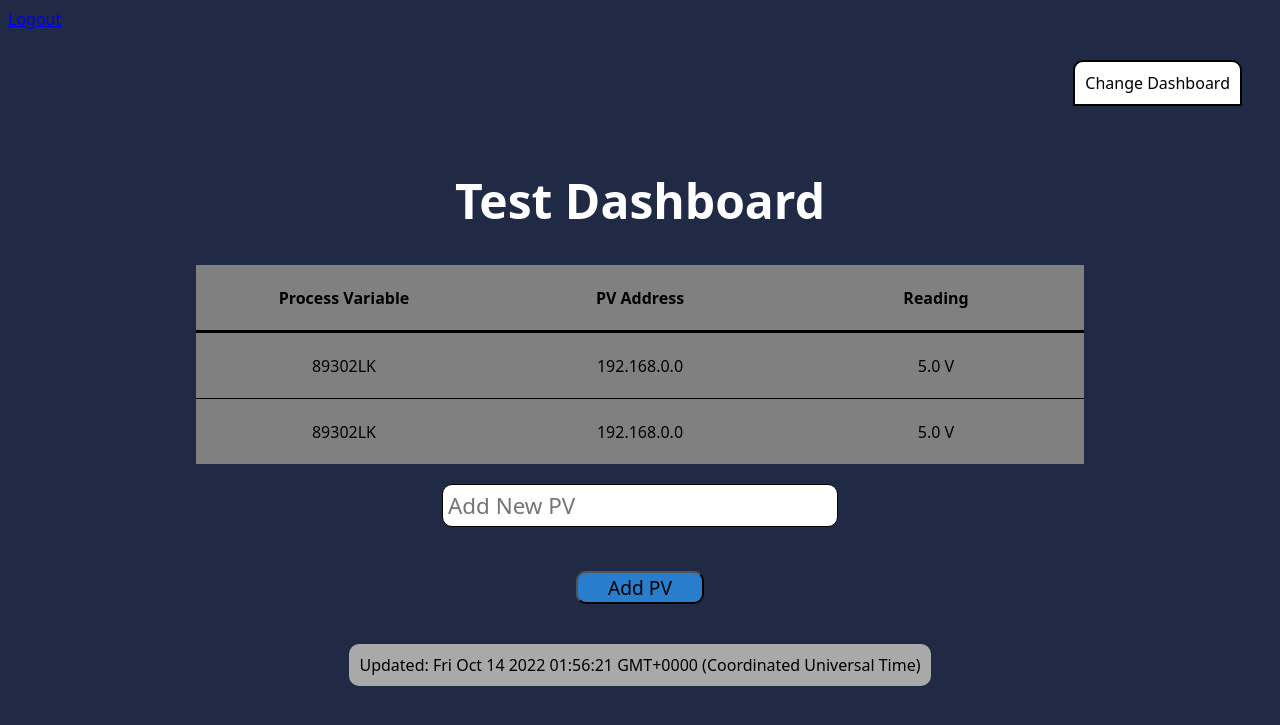
After one commit to PenPen7531/ISSP-Triumf-435, a Flask app: template app/templates/public/test_dash.html in a window 1280 px wide. The commit adds this page. Shown: the top 725 px of the page. Run offline with Flask 2, Linux system fonts and the light colour scheme; the template is opened without the code that fills it, so the values that code supplies are empty.

Commit message:
Added new page without dynamic formatting

```diff
--- /dev/null
+++ b/app/static/css/dash-home.css
@@ -0,0 +1,94 @@
+table{
+    table-layout: fixed;
+
+    background-color: grey;
+}
+*{
+    font-family: system-ui, -apple-system, BlinkMacSystemFont, 'Segoe UI', Roboto, Oxygen, Ubuntu, Cantarell, 'Open Sans', 'Helvetica Neue', sans-serif;
+}
+thead{
+    border: solid 3px black;
+}
+
+tr{
+    border-bottom: solid 1px black;
+
+}
+
+th, td{
+    text-align: center;
+
+    padding: 20px;
+    width: 20vw;
+    height: 25px;
+}
+html {
+    background-color: #202A44;
+
+}
+.flex-mid{
+    display: flex;
+    flex-direction: column;
+    align-items: center;
+    justify-content: center;
+}
+
+#title{
+    color: white;
+    font-size: 3em;
+}
+
+#dash-change{
+    text-decoration: None;
+    color: black;
+    background-color: white;
+    padding: 10px;
+    margin: 20px;
+    border-top-left-radius: 10px;
+    border-top-right-radius: 10px;
+    border: 2px solid black;
+   }
+
+.flex-right{
+    display: flex;
+    flex-direction: column;
+    align-items: flex-end;
+    margin: 10px;
+}
+
+.date{
+    color: black;
+    margin: 20px;
+    background-color: darkgray;
+    padding: 10px;
+    border-radius: 10px;
+}
+
+#input-btn{
+    font-size: 1.5vw;
+    background-color: #287DCC;
+    border-radius: 10px;
+    width: 10vw;
+}
+
+#input-btn:hover{
+
+    background-color: grey;
+
+}
+
+#post-form{
+    margin: 20px;
+    display: flex;
+    flex-direction: column;
+    align-items: center;
+}
+
+#post-input{
+    padding: 5px;
+    background-color: white;
+    border: 1px solid black;
+    font-size: 1.75vw;
+    width: 30vw;
+    border-radius: 10px;
+}
--- a/app/static/css/dash.css
+++ b/app/static/css/dash.css
@@ -115,4 +115,5 @@ form{
     border-radius: 30px;
     align-self: center;
     justify-self: center;
+    width: 200px;
 }
--- a/app/static/js/dash.js
+++ b/app/static/js/dash.js
@@ -0,0 +1,5 @@
+let date_box=document.getElementById("update-time");
+let date=new Date();
+date_box.innerHTML("Date"+date);
+
+console.log(date_box);
--- a/app/templates/public/dash.html
+++ b/app/templates/public/dash.html
@@ -12,7 +12,7 @@
 </head>
 <body>
     <div class="flex-mid">
-        <h1 id="title">Dashboard Selection <a href="/create" class="transparent"><button  id="plus">+</button></a></h1>
+        <h1 id="title">Dashboard Selection <a href="/create" class="transparent"><button onclick="/create" id="plus">+</button></a></h1>
         <form method="POST">
         <select name="dashboard" id="myDropdown">
 
@@ -20,6 +20,7 @@
             <option class="link" value="Charles">Dr.Chalres</option>
             <option class="link" value="Spencer">Spencer</option>
             <option class="link" value="Jeff">Jeff</option>
+            <option class="link" value="test">Test</option>
           </select>
           <button class="button">Select</button>
         </form>
--- /dev/null
+++ b/app/templates/public/test_dash.html
@@ -0,0 +1,52 @@
+<!DOCTYPE html>
+<html lang="en">
+<head>
+    <meta charset="UTF-8">
+    <meta http-equiv="X-UA-Compatible" content="IE=edge">
+    <meta name="viewport" content="width=device-width, initial-scale=1.0">
+    <title>Dashboard</title>
+    <link rel="stylesheet" href="{{ url_for('static', filename='css/dash-home.css') }}">
+    <script src="../../static/js/dash.js"></script>
+    <meta http-equiv="refresh" content="10 " />
+</head>
+<body>
+    <div class="logout"><a href="/">Logout</a></div>
+    <div class="flex-right"><a href="/dashboard" id="dash-change">Change Dashboard</a></div>
+
+    <div class="flex-mid">
+        <h1 id="title">Test Dashboard</h1>
+        <table id="table-data" class="table table-striped styled-table" border=1 frame=void rules=rows>
+            <thead class="thead-dark">
+                <th>Process Variable</th>
+                <th>PV Address</th>
+                <th>Reading</th>
+            </thead>
+            <tbody>
+            <tr>
+                <td>89302LK</td>
+                <td>192.168.0.0</td>
+                <td>5.0 V</td>
+            </tr>
+            <tr>
+                <td>89302LK</td>
+                <td>192.168.0.0</td>
+                <td>5.0 V</td>
+            </tr>
+            </tbody>
+        </table>
+        <form id='post-form' method = "POST">
+            <label for = "pv-input"></label>
+            <input type="text" name = "pv-input" id ="post-input" required placeholder="Add New PV"/>
+            <br>
+            <br>
+            <div class="login-btns">
+                <input type = "submit" value = "Add PV" id="input-btn"/>
+            </div>
+        </form>
+        <div class="date">Updated: <span id="date"></span></div>
+    </div>
+</body>
+<script>
+    document.getElementById('date').innerHTML=Date();
+</script>
+</html>
```
Also changed, not shown: app/views.py (+13 -3 lines), app/data.py (added).
